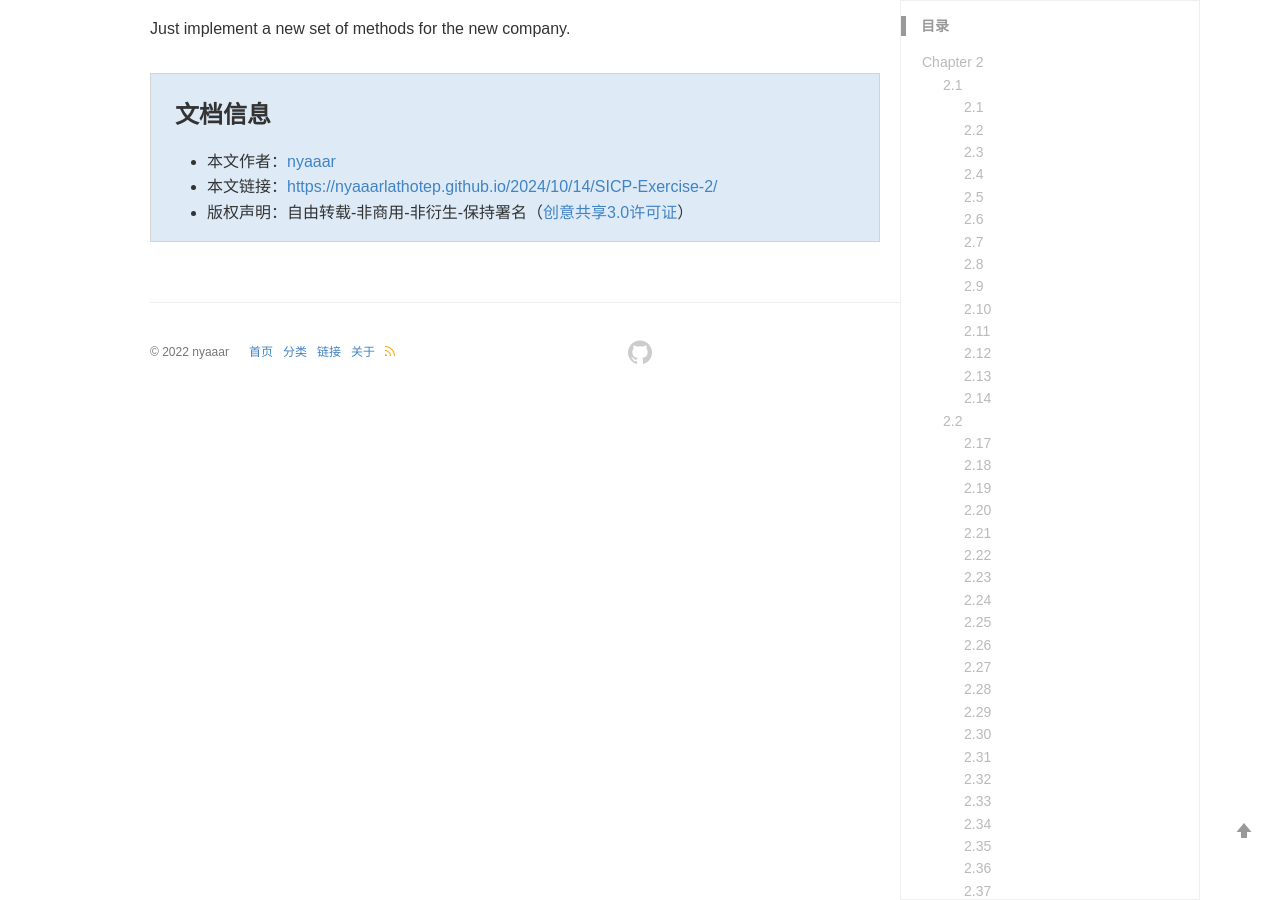
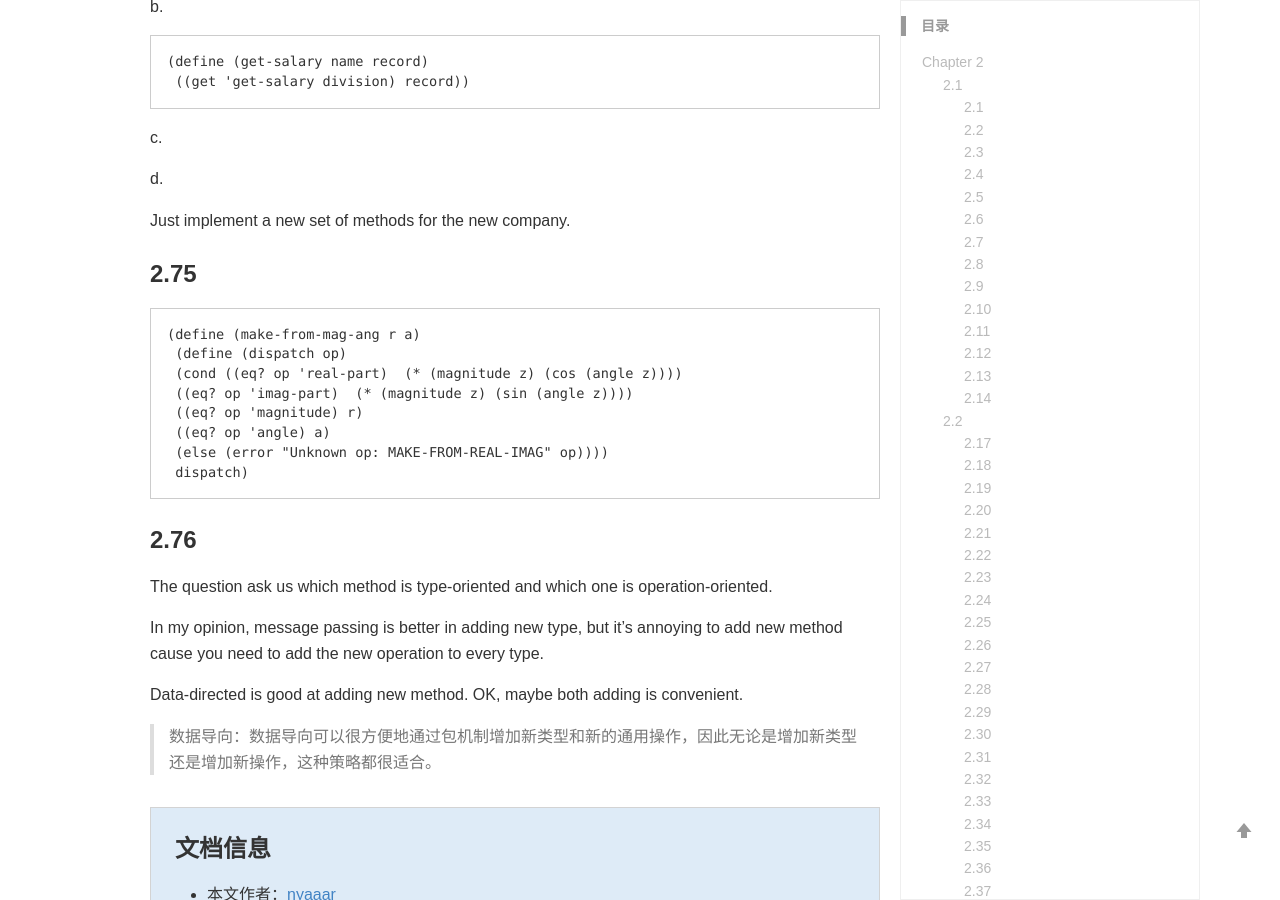
Before and after one commit to nyaaarlathotep/nyaaarlathotep.github.io, a Jekyll site: the page built from _posts/2024-10-14- SICP Exercise 2.md, in a window 1280 px wide and 900 px high, scrolled down 41969 px. Built offline with Jekyll 4.4.1, drawn with Linux system fonts in a browser that asks for light colours; comment, search, counter and statistics services are not loaded; a style sheet for code colours, icons or effects is not loaded; some of the changed text lies outside the part shown.

Commit message:
Update 2024-10-14- SICP Exercise 2.md

````diff
--- a/_posts/2024-10-14- SICP Exercise 2.md
+++ b/_posts/2024-10-14- SICP Exercise 2.md
@@ -24,7 +24,13 @@ Generic interface as dispatching on type.
 >
 > The issue underlying both of these weaknesses is that the technique for implementing generic interfaces is not additive.
 
-
+message passing.
+
+> ...instead of using “intelligent operations” that dispatch on data types, to work with “intelligent data objects” that dispatch on operation names.
+>
+> One limitation of this organization is it permits only generic procedures of one argument.
+
+Just like OO? Well, not like.
 
 ## 2.1
 
@@ -1992,3 +1998,26 @@ c.
 d.
 
 Just implement a new set of methods for the new company.
+
+### 2.75
+
+```
+(define (make-from-mag-ang r a)
+ (define (dispatch op)
+ (cond ((eq? op 'real-part)  (* (magnitude z) (cos (angle z))))
+ ((eq? op 'imag-part)  (* (magnitude z) (sin (angle z))))
+ ((eq? op 'magnitude) r)
+ ((eq? op 'angle) a)
+ (else (error "Unknown op: MAKE-FROM-REAL-IMAG" op))))
+ dispatch)
+```
+
+### 2.76
+
+The question ask us which method is type-oriented and which one is operation-oriented.
+
+In my opinion, message passing is better in adding new type, but it's annoying to add new method cause you need to add the new operation to every type.
+
+Data-directed is good at adding new method. OK, maybe both adding is convenient.
+
+> 数据导向：数据导向可以很方便地通过包机制增加新类型和新的通用操作，因此无论是增加新类型还是增加新操作，这种策略都很适合。
````
